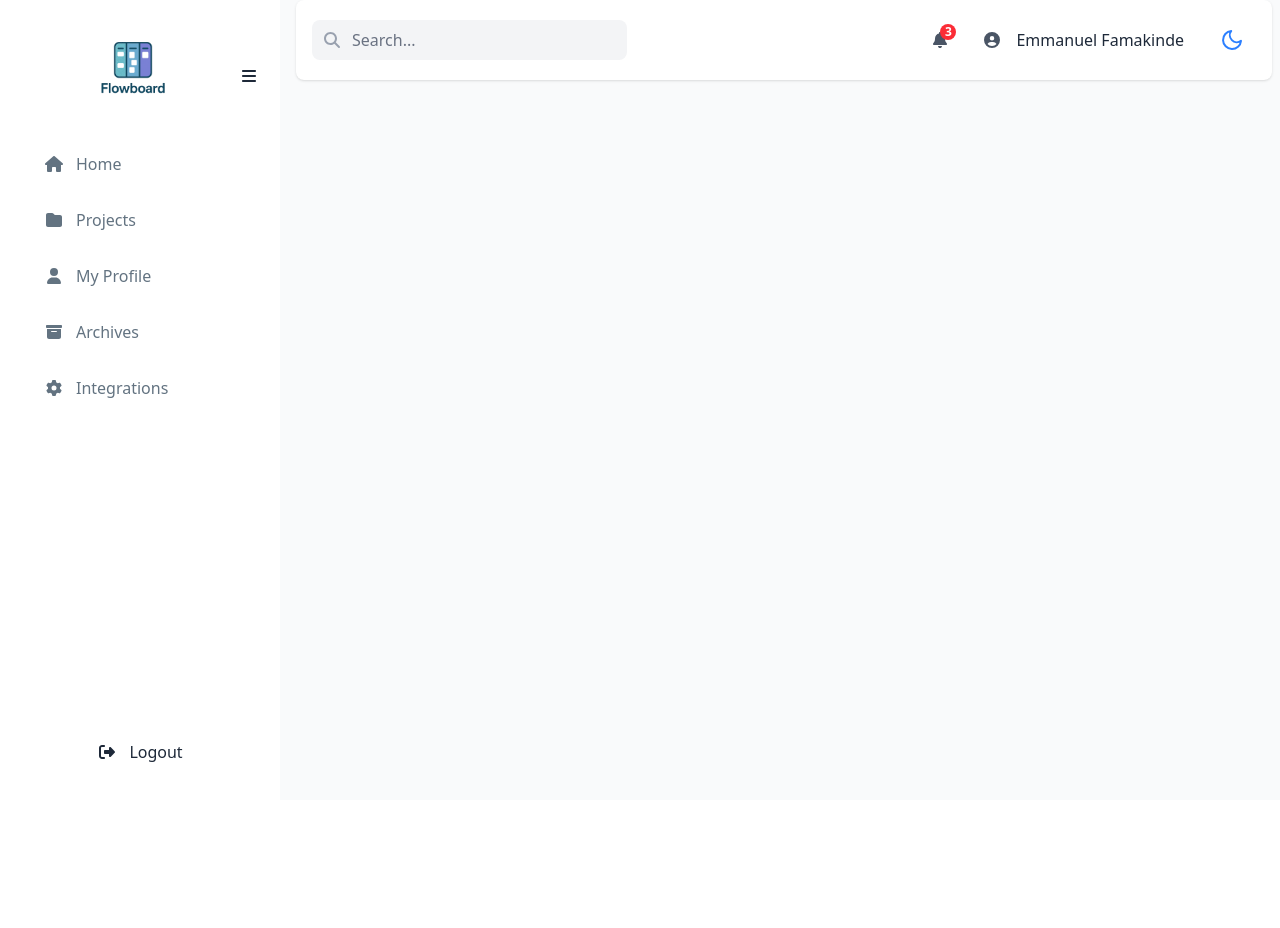
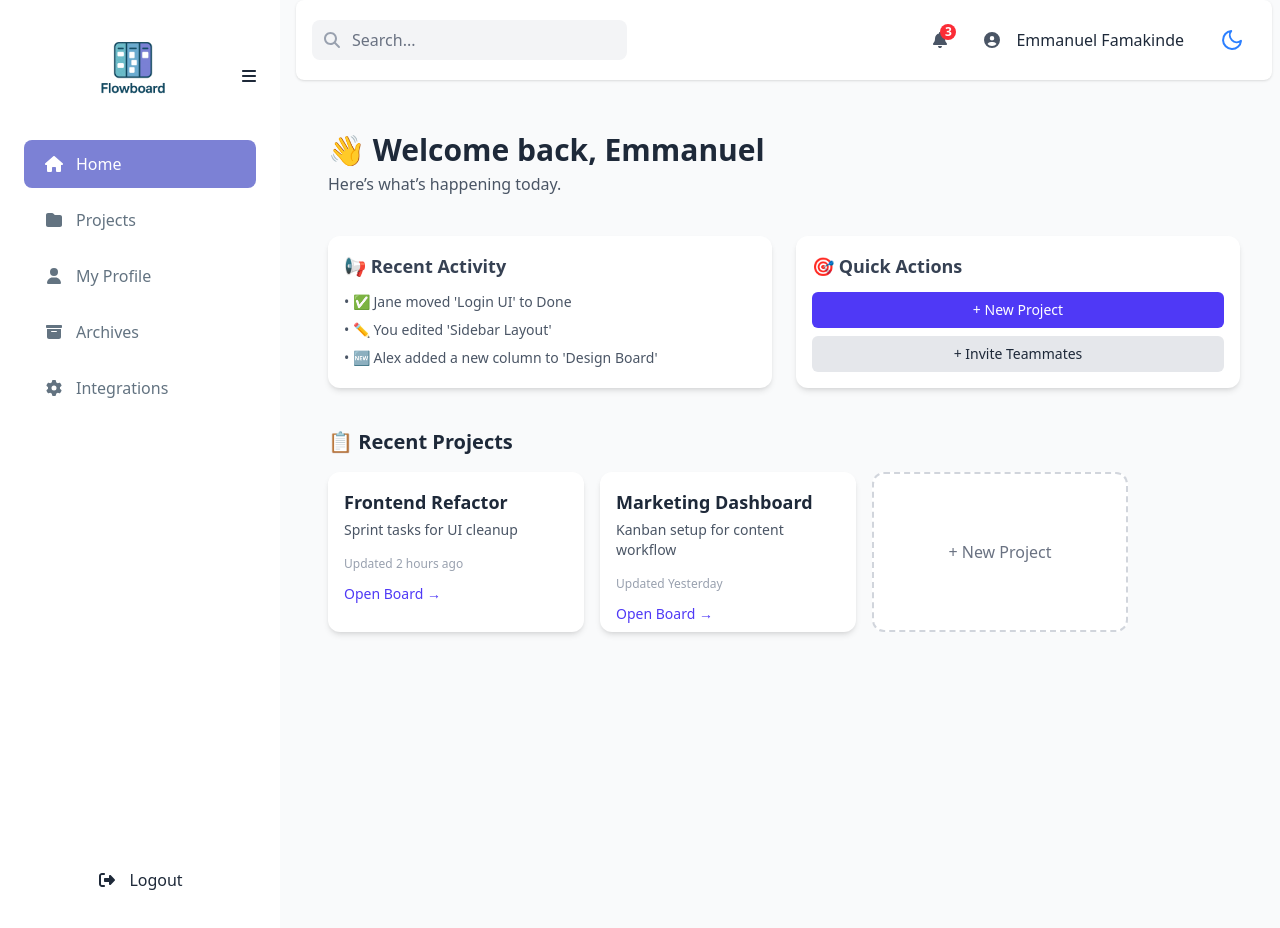
Before and after one commit to dammyseggs/kaban, a React (Vite) app: page /home in a window 1280 px wide. Before the commit the page ends 800 px from the top, so only its background shows below. Built offline with nearby package versions, Linux system fonts and the light colour scheme.

Commit message:
home page done

```diff
--- a/src/App.jsx
+++ b/src/App.jsx
@@ -4,6 +4,7 @@ import Login from './pages/auth/Login'
 import './App.css'
 import ThemeToggle from './components/ThemeToggle.jsx'
 import Sidebar from "./components/Sidebar.jsx";
+import Home from "./pages/Home.jsx";
 
 
 function App() {
@@ -14,7 +15,9 @@ function App() {
       <Toaster position="top-center" />
       <Routes>
         <Route path="/" element={<Login />} />
-        <Route path='/*' element={<Sidebar />}></Route>
+        <Route path='/*' element={<Sidebar />}>
+          <Route path='home' element={<Home />} />
+        </Route>
       </Routes>
       {/* <ThemeToggle /> */}
     </>
--- a/src/components/Sidebar.jsx
+++ b/src/components/Sidebar.jsx
@@ -27,7 +27,7 @@ const Sidebar = () => {
 
  const links = useMemo(() => [
     {
-      to: "/dashboard",
+      to: "/home",
       name: "Home",
       icon: faHome,
       alticon: faHome,
--- a/src/components/TopNav.jsx
+++ b/src/components/TopNav.jsx
@@ -6,7 +6,7 @@ import ThemeToggle from './ThemeToggle.jsx'
 const TopNav = () => {
   return (
 
-    <nav className="bg-white dark:bg-gray-800 shadow-sm p-4 rounded-lg flex items-center justify-between mb-6">
+    <nav className="bg-white dark:bg-gray-800 shadow-sm p-4 rounded-lg flex items-center justify-between mb-2">
       {/* Search bar */}
       <div className="relative flex items-center w-1/3">
         <FontAwesomeIcon icon={faSearch} className="absolute left-3 text-gray-400 dark:text-gray-500" />
--- /dev/null
+++ b/src/components/home/ActivityFeed.jsx
@@ -0,0 +1,26 @@
+import React from 'react'
+
+
+
+const activity = [
+    "✅ Jane moved 'Login UI' to Done",
+    "✏️ You edited 'Sidebar Layout'",
+    "🆕 Alex added a new column to 'Design Board'",
+  ];
+
+const ActivityFeed = () => {
+   return (
+    <div className="bg-white dark:bg-gray-800 p-4 rounded-xl shadow-md dark:shadow-lg h-full transition-colors">
+      <h3 className="text-lg font-semibold mb-3 text-gray-700 dark:text-gray-100">
+        📢 Recent Activity
+      </h3>
+      <ul className="space-y-2 text-sm text-gray-600 dark:text-gray-300">
+        {activity.map((item, idx) => (
+          <li key={idx}>• {item}</li>
+        ))}
+      </ul>
+    </div>
+  );
+}
+
+export default ActivityFeed
--- /dev/null
+++ b/src/components/home/ProjectCard.jsx
@@ -0,0 +1,23 @@
+import React from 'react'
+
+const ProjectCard = ({ project }) => {
+   return (
+    <div className="bg-white dark:bg-gray-800 shadow-md dark:shadow-lg rounded-xl p-4 w-64 h-40 hover:shadow-lg dark:hover:shadow-xl transition-colors">
+      <h3 className="text-lg font-semibold text-gray-800 dark:text-gray-100">
+        {project.title}
+      </h3>
+      <p className="text-gray-600 dark:text-gray-300 text-sm mt-1">
+        {project.description}
+      </p>
+      <p className="text-xs text-gray-400 dark:text-gray-400 mt-4">
+        Updated {project.lastUpdated}
+      </p>
+      <button className="mt-3 text-sm text-indigo-600 dark:text-indigo-400 hover:underline">
+        Open Board →
+      </button>
+    </div>
+  );
+
+}
+
+export default ProjectCard
--- /dev/null
+++ b/src/components/home/QuickActions.jsx
@@ -0,0 +1,21 @@
+import React from 'react'
+
+const QuickActions = () => {
+  return (
+    <div className="bg-white dark:bg-gray-800 p-4 rounded-xl shadow-md dark:shadow-lg h-full transition-colors">
+      <h3 className="text-lg font-semibold mb-3 text-gray-700 dark:text-gray-100">
+        🎯 Quick Actions
+      </h3>
+      <div className="flex flex-col gap-2">
+        <button className="bg-indigo-600 text-white px-4 py-2 rounded-md hover:bg-indigo-700 transition text-sm">
+          + New Project
+        </button>
+        <button className="bg-gray-200 dark:bg-gray-700 text-gray-800 dark:text-gray-100 px-4 py-2 rounded-md hover:bg-gray-300 dark:hover:bg-gray-600 transition text-sm">
+          + Invite Teammates
+        </button>
+      </div>
+    </div>
+  );
+}
+
+export default QuickActions
--- /dev/null
+++ b/src/pages/Home.jsx
@@ -0,0 +1,55 @@
+import React from "react";
+import ProjectCard from "../components/home/ProjectCard";
+import ActivityFeed from "../components/home/ActivityFeed";
+import QuickActions from "../components/home/QuickActions";
+
+const Home = () => {
+  const mockProjects = [
+    {
+      id: "1",
+      title: "Frontend Refactor",
+      description: "Sprint tasks for UI cleanup",
+      lastUpdated: "2 hours ago",
+    },
+    {
+      id: "2",
+      title: "Marketing Dashboard",
+      description: "Kanban setup for content workflow",
+      lastUpdated: "Yesterday",
+    },
+  ];
+
+  return (
+    <div className="p-6 space-y-10 min-h-screen rounded-lg text-gray-800 dark:bg-gray-900 dark:text-gray-100 transition-colors">
+      <div>
+        <h1 className="text-3xl font-bold">👋 Welcome back, Emmanuel</h1>
+        <p className="text-gray-600 dark:text-gray-300 mt-1">
+          Here’s what’s happening today.
+        </p>
+      </div>
+
+
+      <section className="grid grid-cols-1 md:grid-cols-2 gap-6">
+        <ActivityFeed />
+        <QuickActions />
+      </section>
+
+
+      <section>
+        <h2 className="text-xl font-semibold mb-4">📋 Recent Projects</h2>
+        <div className="flex flex-wrap gap-4">
+          {mockProjects.map((project) => (
+            <ProjectCard key={project.id} project={project} />
+          ))}
+          <div className="bg-white dark:bg-gray-800 border-dashed border-2 border-gray-300 dark:border-gray-600 p-6 rounded-xl flex items-center justify-center cursor-pointer hover:bg-gray-50 dark:hover:bg-gray-700 w-64 h-40 transition">
+            <span className="text-gray-500 dark:text-gray-300 font-medium">
+              + New Project
+            </span>
+          </div>
+        </div>
+      </section>
+    </div>
+  );
+};
+
+export default Home;
```
